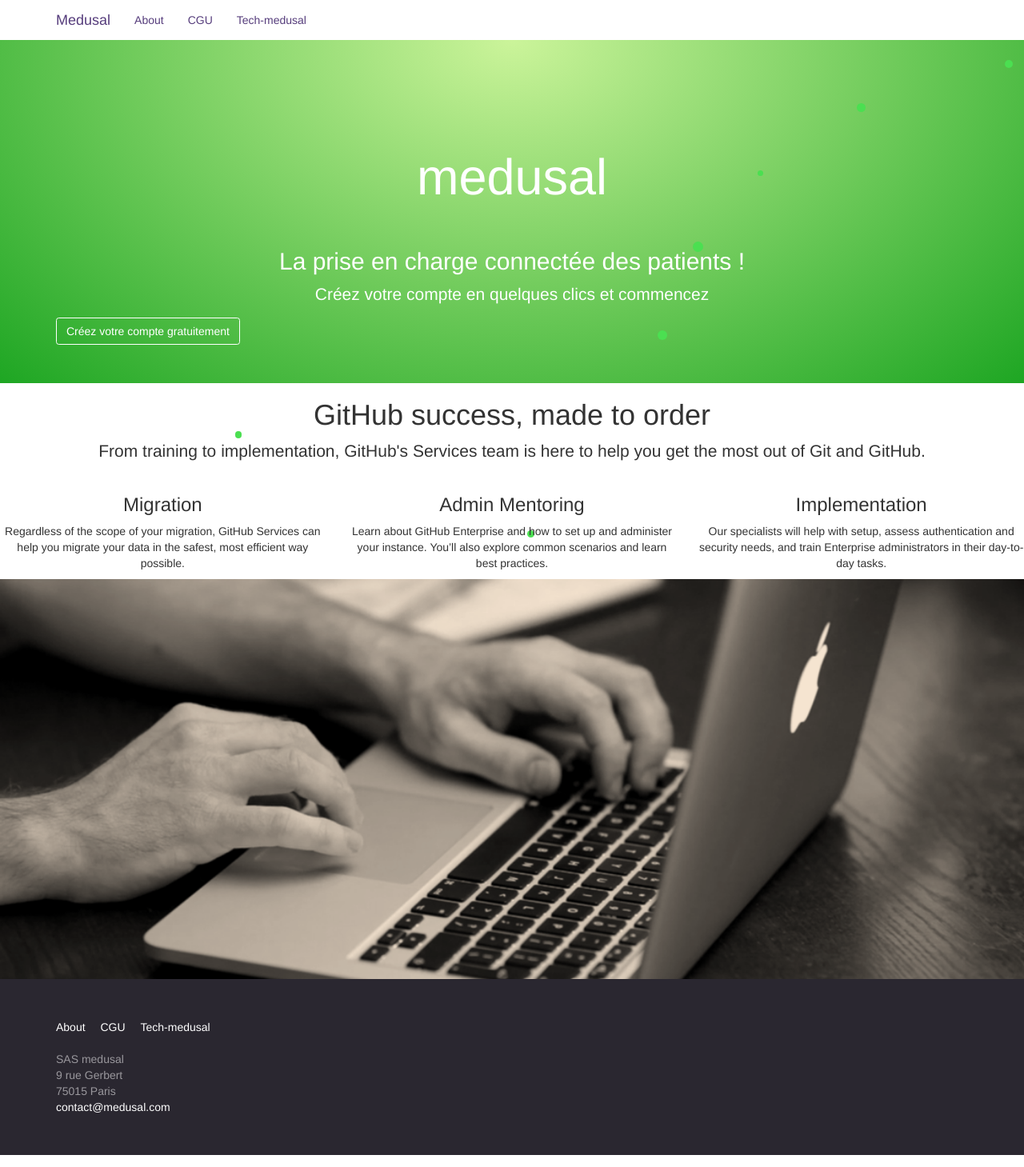
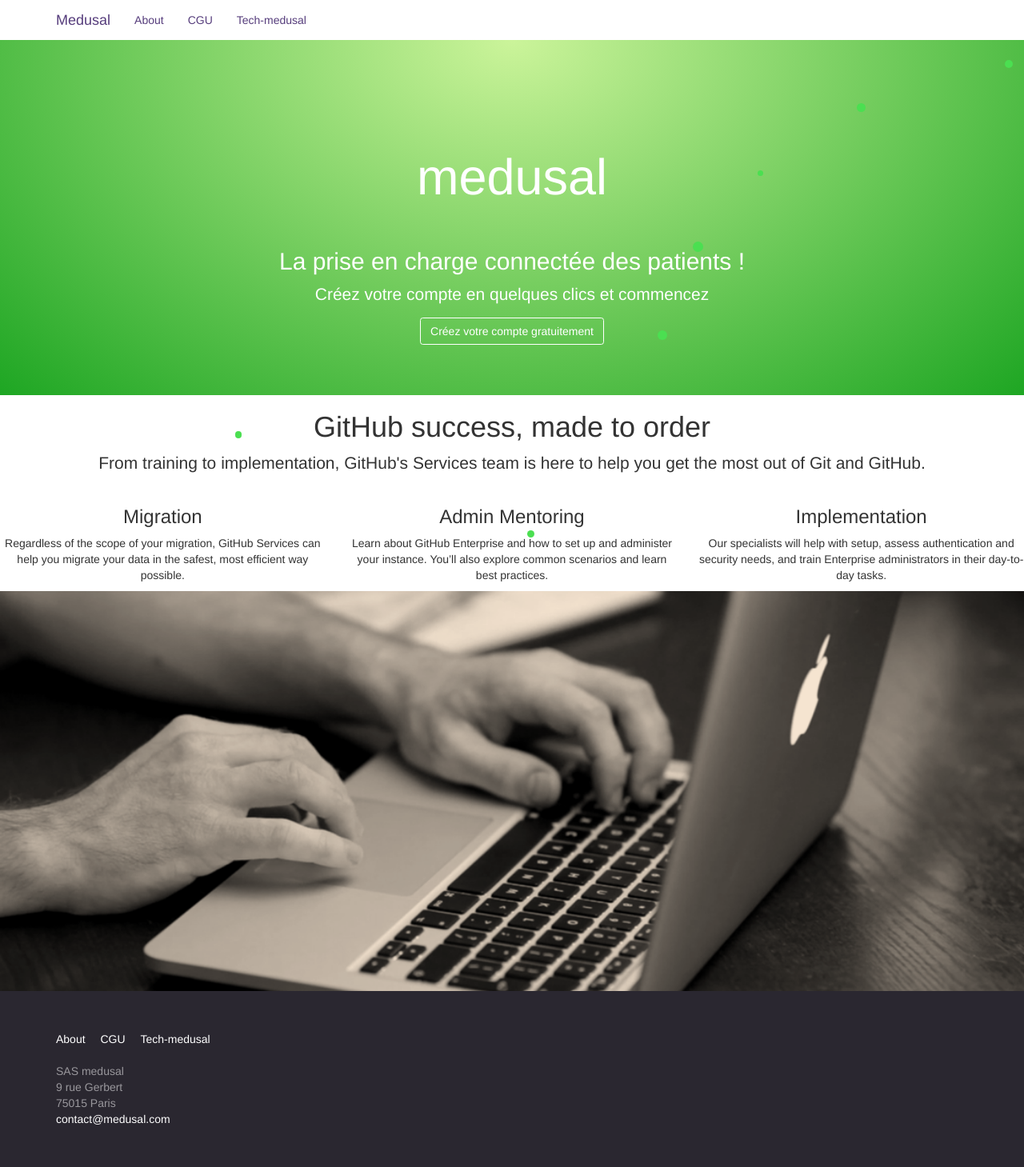
Before and after one commit to medusal/medusal.github.io, a Jekyll site: the page built from index.html, in a window 1280 px wide. Shown: the whole page at 80% size. Built offline with Jekyll 4.4.1, drawn with Linux system fonts in a browser that asks for light colours.

Commit message:
Update index.html

```diff
--- a/index.html
+++ b/index.html
@@ -9,7 +9,7 @@ layout: home
       </h1>
       <h2 class="white text-center"><br>La prise en charge connectée des patients !</br></h2>
       <p class="lead white text-center">Créez votre compte en quelques clics et commencez</p>
-      <a href="/about" class="btn btn-outline-white center">Créez votre compte gratuitement</a>
+      <p class="text-center"><a href="/about" class="btn btn-outline-white">Créez votre compte gratuitement</a></p>
     </div>
   </section>
   <section class="text-center">
```
